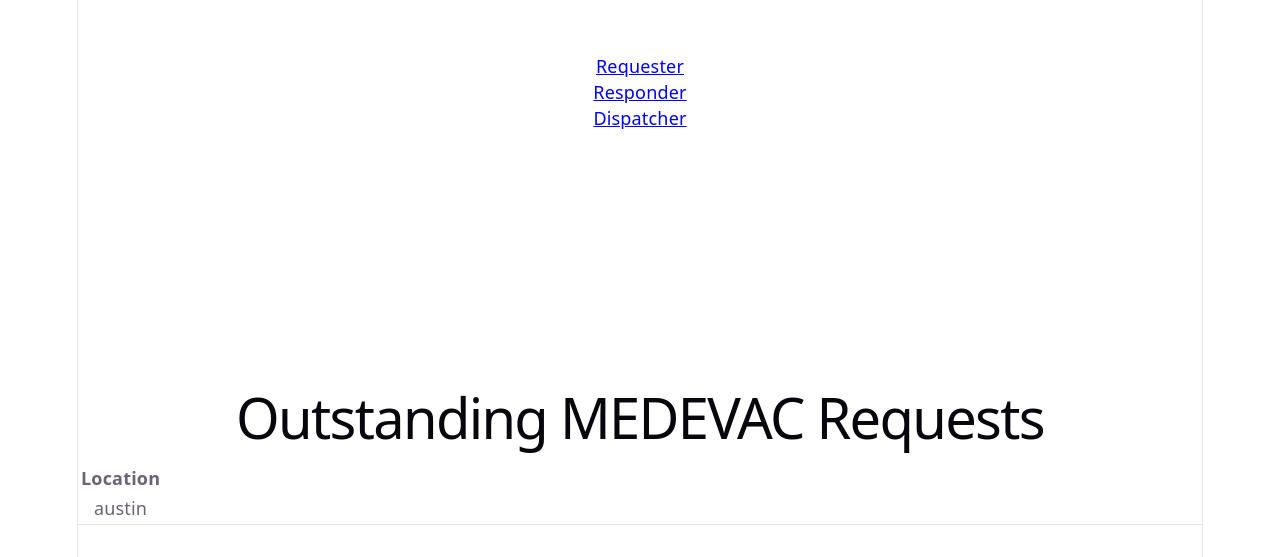
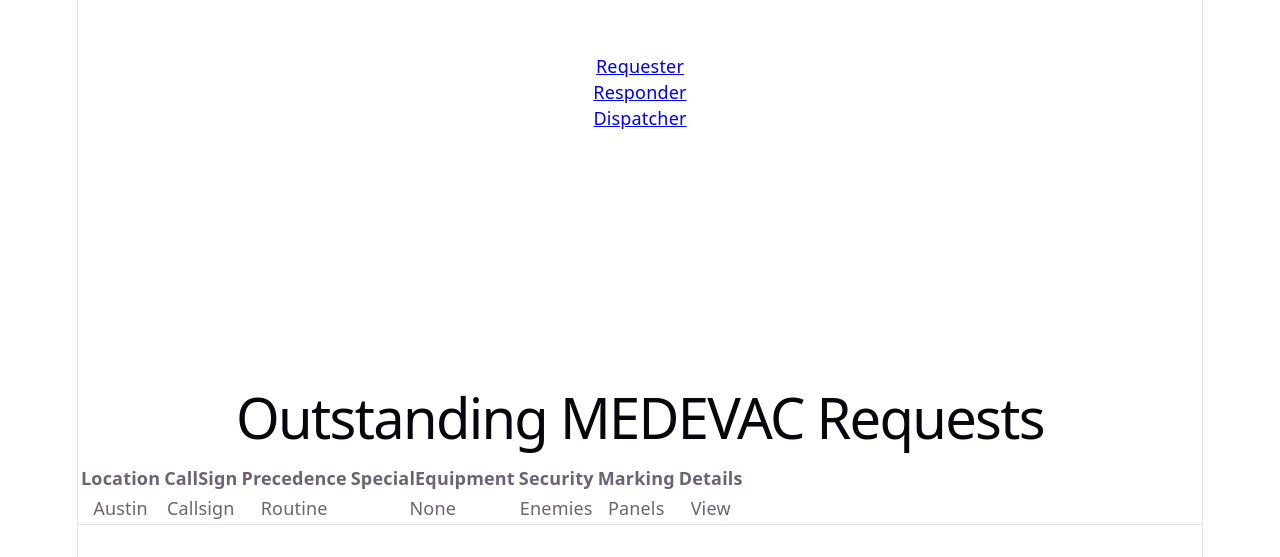
Before and after one commit to Dace1k/9-line-3, a React (Vite) app in the folder frontend/: page /pages/dispatcher in a window 1280 px wide. Shown: the part 187-744 px from the top of the page. Built offline with nearby package versions, Linux system fonts and the light colour scheme.

Commit message:
Table tests and added columns

```diff
--- a/frontend/src/RequestType.ts
+++ b/frontend/src/RequestType.ts
@@ -1,4 +1,24 @@
 export interface RequestType {
     location:string;
+    callSign:string;
+    precedence: string;
+    specialEquipment: string;
+    security: string;
+    marking: string;
+    details: string;
 
 }
+
+export const sample9Line:RequestType[] =[
+    {
+        location: 'Austin',
+        callSign: 'Callsign',
+        precedence: 'Routine',
+        specialEquipment: 'None',
+        security: 'Enemies',
+        marking: 'Panels',
+        details: 'View'
+
+    }
+
+]
--- a/frontend/src/pages/Dispatcher.tsx
+++ b/frontend/src/pages/Dispatcher.tsx
@@ -1,5 +1,6 @@
 // import tailwindcss from "@tailwindcss/vite";
-import type {RequestType} from "../RequestType.ts";
+import {sample9Line} from "../RequestType.ts";
+
 
 export function Dispatcher () {
     return (
@@ -10,13 +11,25 @@ export function Dispatcher () {
                 <thead>
                 <tr>
                     <th>Location</th>
+                    <th>CallSign</th>
+                    <th>Precedence</th>
+                    <th>SpecialEquipment</th>
+                    <th>Security</th>
+                    <th>Marking</th>
+                    <th>Details</th>
                 </tr>
+
                 </thead>
                 <tbody>
                 <tr>
-                    <td>
-                        austin
-                    </td>
+                    <td>{sample9Line[0].location}</td>
+                    <td>{sample9Line[0].callSign}</td>
+                    <td>{sample9Line[0].precedence}</td>
+                    <td>{sample9Line[0].specialEquipment}</td>
+                    <td>{sample9Line[0].security}</td>
+                    <td>{sample9Line[0].marking}</td>
+                    <td>{sample9Line[0].details}</td>
+
                 </tr>
                 </tbody>
             </table>
```
Also changed, not shown: 1 other file (tests, documents, lock files or other folders).
